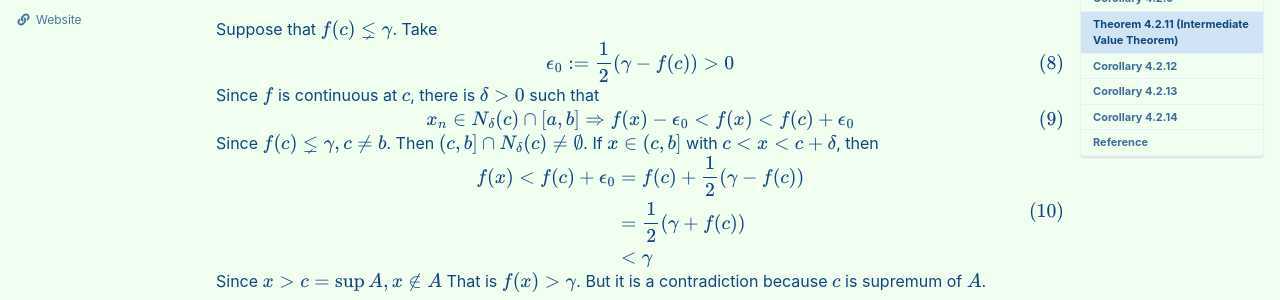
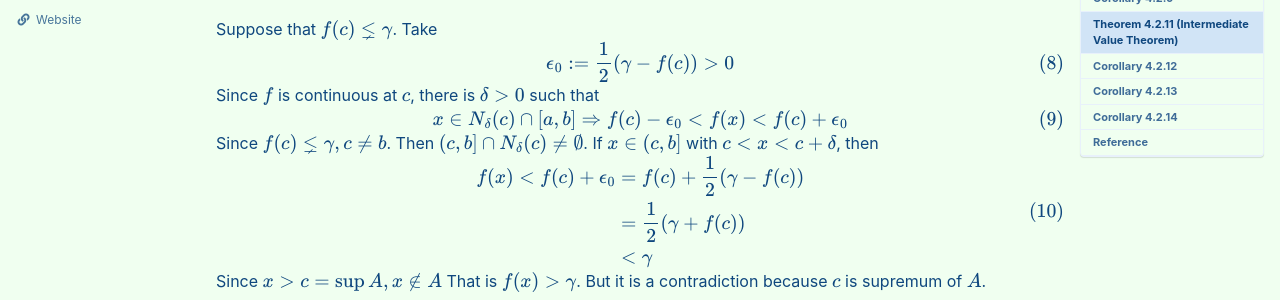
Before and after one commit to seanie12/blog, a Jekyll site: the page built from _posts/2021-02-20-continous-function-2.md, in a window 1280 px wide and 900 px high, scrolled down 1979 px. Shown: the part 154-454 px from the top of the window. Built offline with Jekyll 4.4.1, drawn with Linux system fonts in a browser that asks for light colours; cached includes are drawn as plain includes; formulas are drawn with MathJax 3.

```diff
--- a/_posts/2021-02-20-continous-function-2.md
+++ b/_posts/2021-02-20-continous-function-2.md
@@ -132,7 +132,7 @@ $$
 Since $f$ is continuous at $c$, there is $\delta >0$ such that
 $$
 \begin{align}
-x_n \in N_\delta (c) \cap [a,b] \Rightarrow f(x) -\epsilon_0 < f(x) < f(c) + \epsilon_0
+x \in N_\delta (c) \cap [a,b] \Rightarrow f(c) -\epsilon_0 < f(x) < f(c) + \epsilon_0
 \end{align}
 $$
 Since $f(c) \lneq \gamma, c\neq b$. Then $(c,b]\cap N_\delta (c) \neq \emptyset$. If $x\in (c,b]$ with $c<x<c+\delta$, then
```
